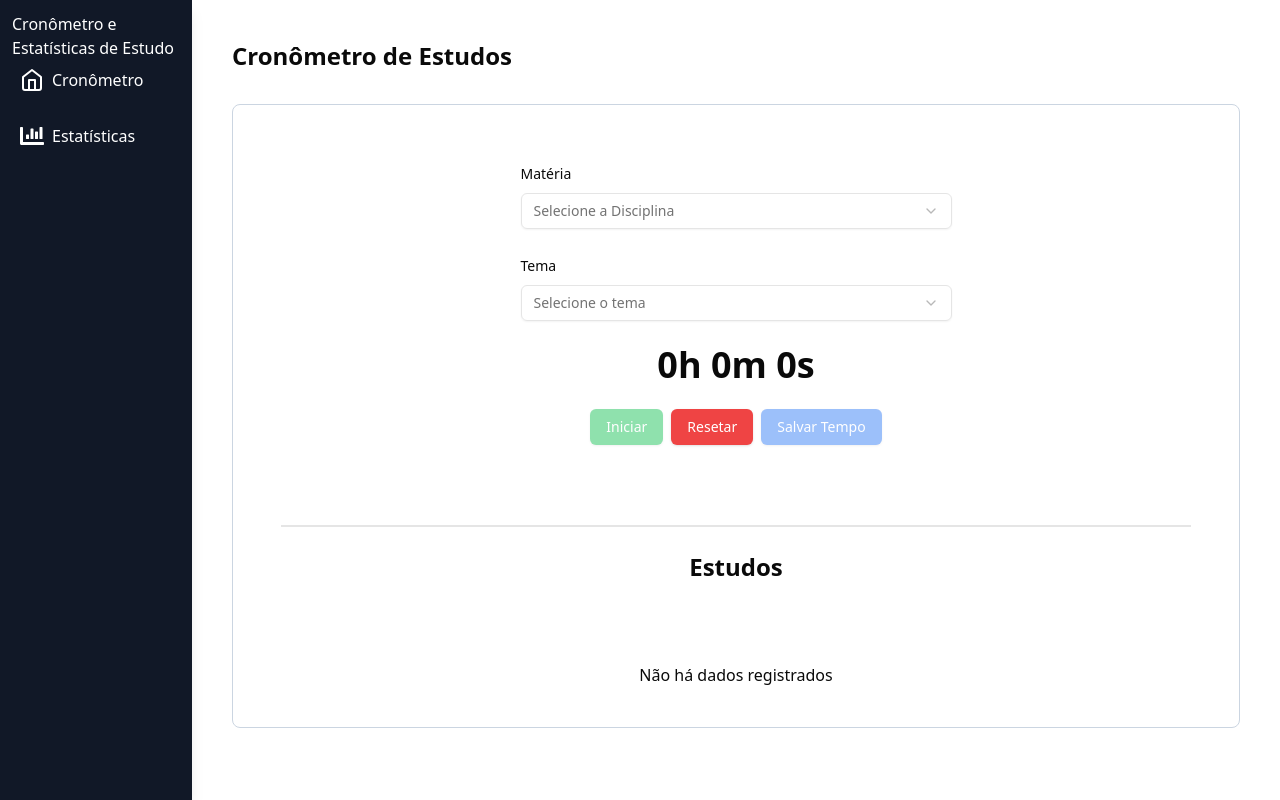
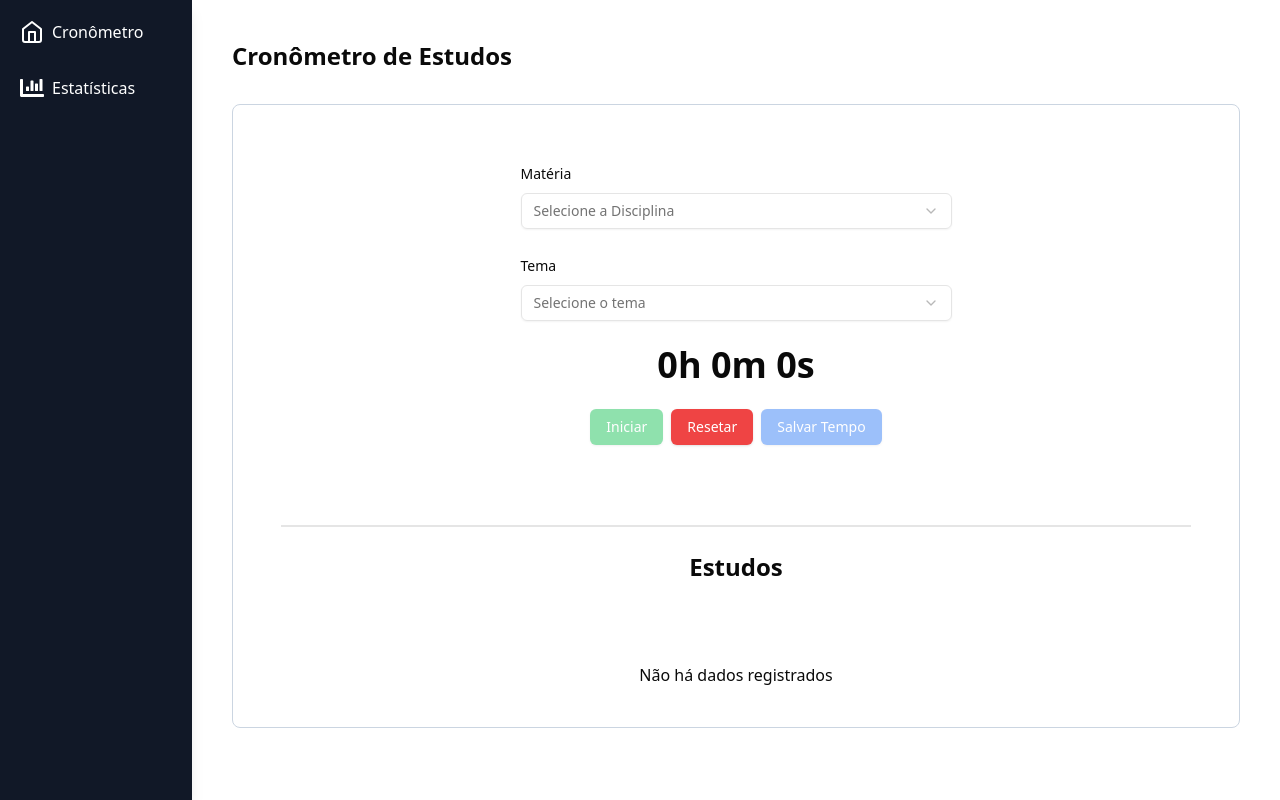
Before and after one commit to GustavoGPL/task-frontend-vicio, a Next.js app: page / in a window 1280 px wide. Built offline with nearby package versions, Linux system fonts and the light colour scheme.

Commit message:
Adjusting layout

```diff
--- a/src/components/sidebar.tsx
+++ b/src/components/sidebar.tsx
@@ -29,9 +29,6 @@ export default function Sidebar() {
 					isOpen ? 'w-48' : 'w-16'
 				} sm:w-48`}
 			>
-				<div>
-					<p className="hidden sm:block">Cronômetro e Estatísticas de Estudo</p>
-				</div>
 				<button
 					onClick={() => setIsOpen(!isOpen)}
 					className="text-white mb-4 p-2 rounded hover:bg-gray-700 sm:hidden"
```
